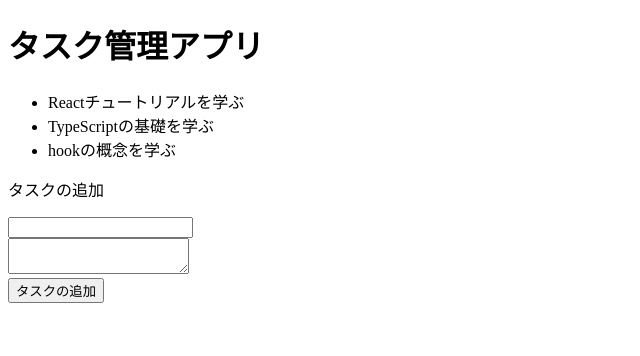
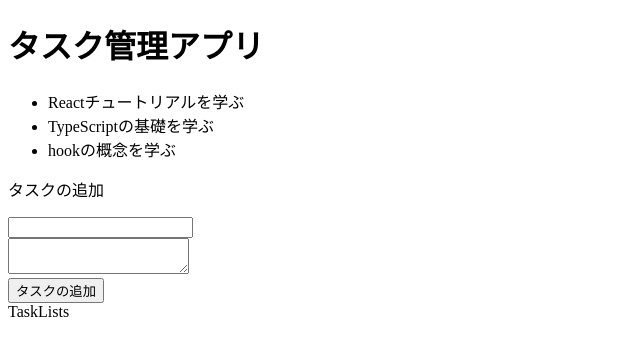
Before and after one commit to shoji-ippei/react-trial-todo, a React (Create React App) app in the folder client/: page / in a window 1280 px wide. Shown: the top 356 px of the page, without its empty margins (0-640 px from the left). Built offline with nearby package versions, Linux system fonts and the light colour scheme; no server answers.

Commit message:
[ADD]: TaskListsのcomponent追加

```diff
--- a/client/src/App.tsx
+++ b/client/src/App.tsx
@@ -2,6 +2,7 @@ import { stringify } from 'querystring';
 import React, { useEffect, useState } from 'react'
 import { getTodos, addTodo, updateTodo, deleteTodo } from './API'
 import CreateTaskContainer from './component/CreateTaskContainer'
+import TaskLists from './component/TaskLists'
 
 // DBと繋げないため、とりあえずフロントでかちゃかちゃ動かすための初期データ
 const initialTaskData: ITodo[] = [
@@ -103,6 +104,7 @@ const App: React.FC = () => {
       <CreateTaskContainer
         createTaskBtnSubmit={(title, description) => handleCreateTask(title, description)}
       />
+      <TaskLists todos={todos} />
     </main>
   )
 }
--- /dev/null
+++ b/client/src/component/TaskLists.tsx
@@ -0,0 +1,15 @@
+import React from 'react'
+
+type TaskListsProps = {
+  todos: ITodo[]
+}
+
+const TaskLists: React.FC<TaskListsProps> = (props) => {
+  return (
+    <div>
+      TaskLists
+    </div>
+  )
+}
+
+export default TaskLists
```
